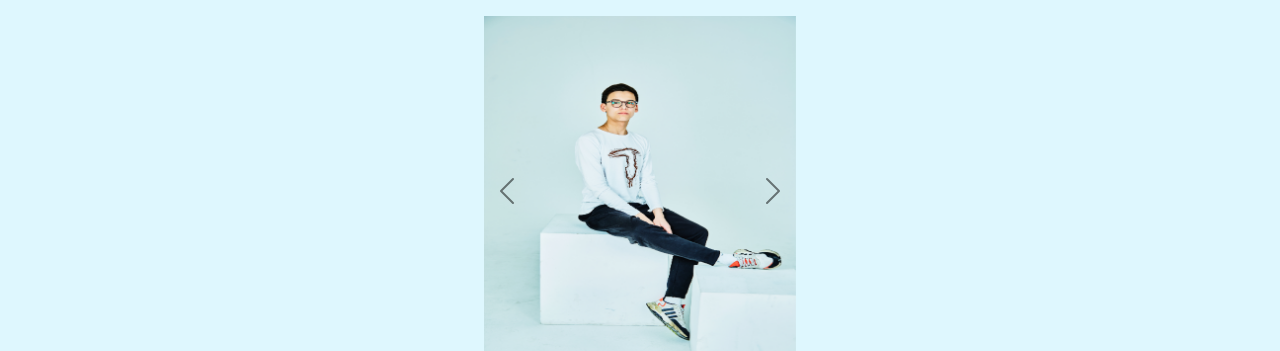
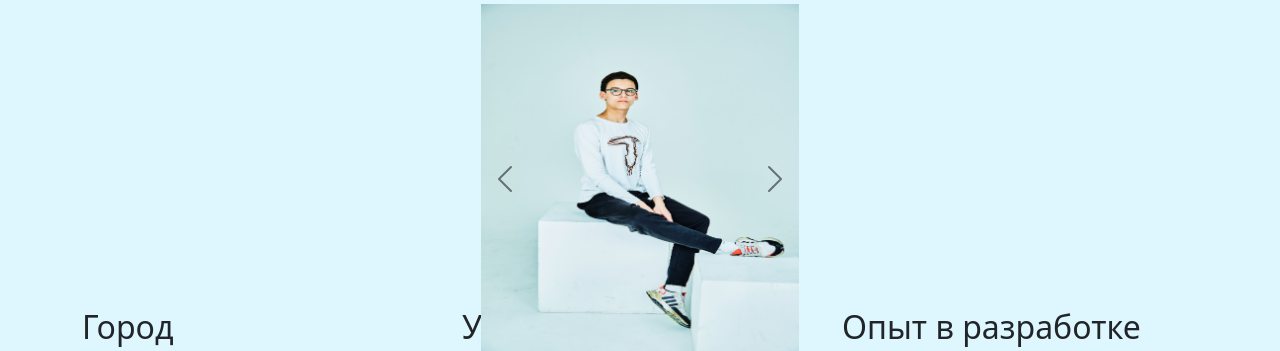
Before and after one commit to Glebzzzik/MySelfDjango, a Django app: page / in a window 1280 px wide. Shown: the top 351 px of the page. Run offline with Django 4.2, Linux system fonts and the light colour scheme; some libraries are stand-ins or nearby versions.

Commit message:
Update index.html

```diff
--- a/coolsite/myself/templates/myself/index.html
+++ b/coolsite/myself/templates/myself/index.html
@@ -10,7 +10,7 @@
 </head>
 <body>
 
-<div class="d-flex  align-items-lg-center justify-content-center m-3" >
+<div class="d-flex  align-items-lg-center justify-content-center m-1" >
     <div id="carouselExampleControls" class="carousel slide carousel-dark w-25" data-bs-ride="carousel">
         <div class="carousel-inner">
             <div class="carousel-item active" data-mdb-interval="2000">
@@ -26,19 +26,19 @@
                      alt="...">
             </div>
         </div>
-        <button class="carousel-control-prev" type="button" data-bs-target="#carouselExampleControls"
-                data-bs-slide="prev">
+        <button class="carousel-control-prev left-button" type="button" data-bs-target="#carouselExampleControls"
+                data-bs-slide="prev" >
             <span class="carousel-control-prev-icon" aria-hidden="true"></span>
             <span class="visually-hidden">Предыдущий</span>
         </button>
-        <button class="carousel-control-next" type="button" data-bs-target="#carouselExampleControls"
+        <button class="carousel-control-next right-button" type="button" data-bs-target="#carouselExampleControls"
                 data-bs-slide="next">
             <span class="carousel-control-next-icon" aria-hidden="true"></span>
             <span class="visually-hidden">Следующий</span>
         </button>
     </div>
 </div>
-<div class="container" style="margin-top: 40px;">
+<div class="container" style="margin-top: -50px;">
     <!-- Example row of columns -->
     <div class="row">
         <div class="col-md-4">
```
